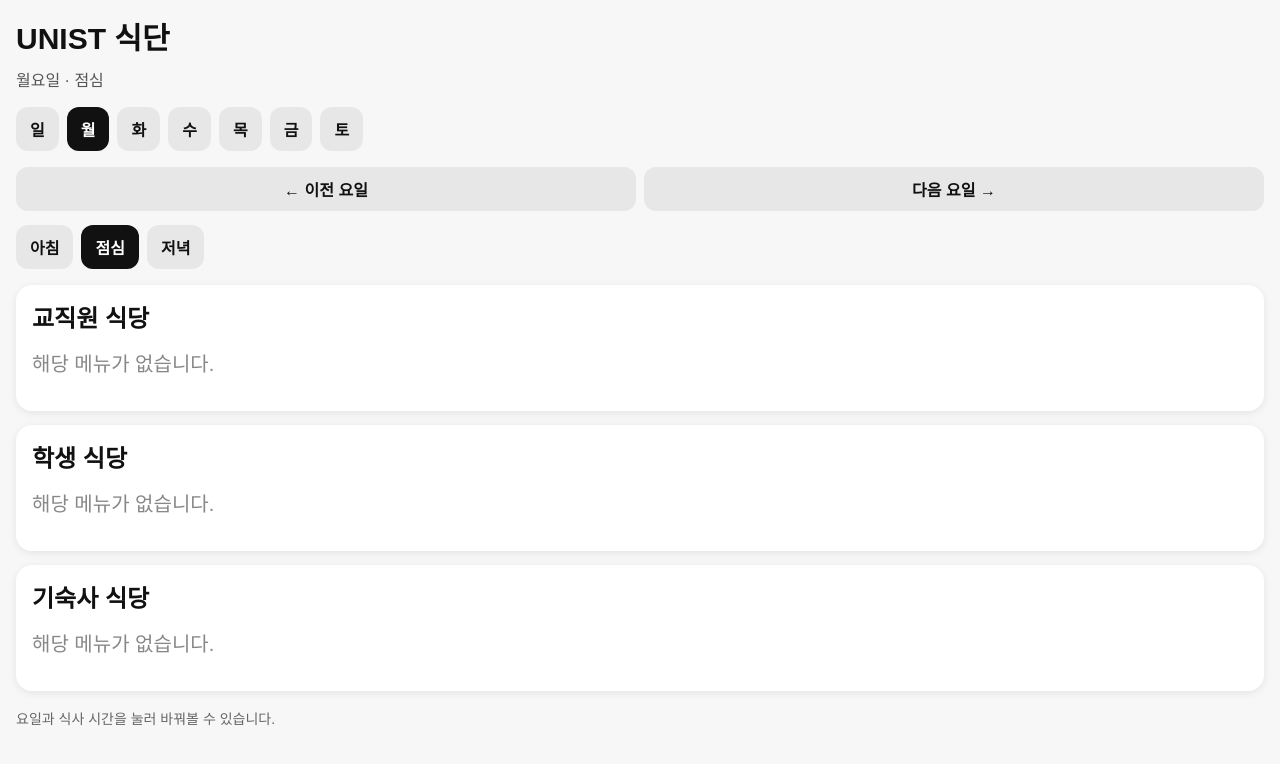
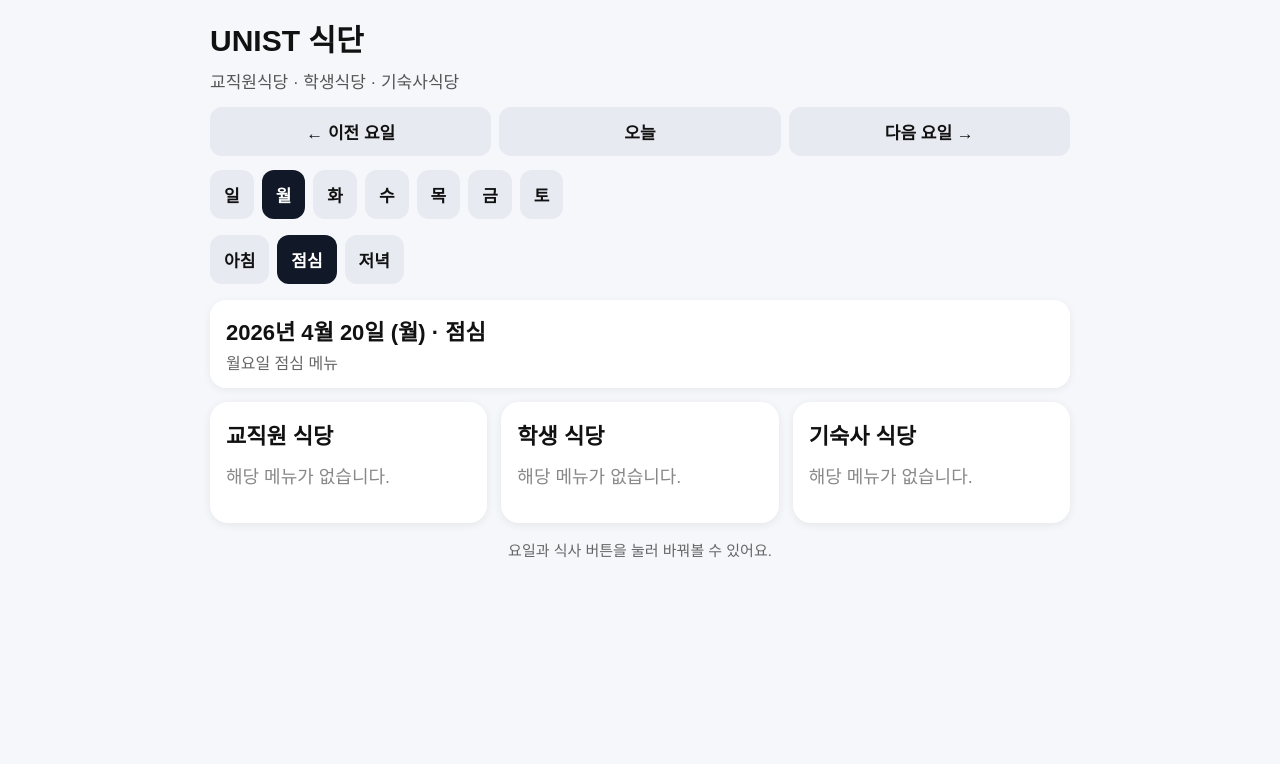
Before and after one commit to swlsw147-ship-it/Meal, a plain HTML site: page index.html in a window 1280 px wide. Both pictures are taken after a click on the button "← 이전 요일". Drawn offline with Linux system fonts and the light colour scheme; no server answers.

Commit message:
Update index.html

```diff
--- a/index.html
+++ b/index.html
@@ -5,84 +5,120 @@
   <meta name="viewport" content="width=device-width, initial-scale=1">
   <title>UNIST 식단</title>
   <style>
+    * {
+      box-sizing: border-box;
+    }
+
     body {
-      font-family: Arial, sans-serif;
       margin: 0;
       padding: 16px;
-      font-size: 18px;
-      line-height: 1.5;
-      background: #f7f7f7;
+      font-family: Arial, sans-serif;
+      background: #f6f7fb;
       color: #111;
     }
 
-    h1 {
-      font-size: 30px;
-      margin: 0 0 8px 0;
+    .wrap {
+      max-width: 860px;
+      margin: 0 auto;
     }
 
-    .sub {
-      font-size: 16px;
+    h1 {
+      margin: 0 0 8px;
+      font-size: 30px;
+    }
+
+    .subtitle {
+      font-size: 17px;
       color: #555;
       margin-bottom: 14px;
+    }
+
+    .top-actions {
+      display: flex;
+      gap: 8px;
+      margin-bottom: 14px;
+    }
+
+    .top-actions button {
+      flex: 1;
     }
 
     .tab-row {
       display: flex;
       gap: 8px;
       overflow-x: auto;
+      padding-bottom: 4px;
       margin-bottom: 12px;
-      padding-bottom: 4px;
+    }
+
+    .tab-row::-webkit-scrollbar {
+      height: 6px;
+    }
+
+    .tab-row::-webkit-scrollbar-thumb {
+      background: #d0d4dd;
+      border-radius: 999px;
     }
 
     button {
       border: none;
       border-radius: 12px;
-      padding: 10px 14px;
-      background: #e7e7e7;
+      padding: 12px 14px;
+      background: #e7eaf1;
       color: #111;
-      font-size: 16px;
-      font-weight: bold;
+      font-size: 17px;
+      font-weight: 700;
       white-space: nowrap;
       cursor: pointer;
     }
 
     button.active {
-      background: #111;
-      color: #fff;
+      background: #111827;
+      color: white;
     }
 
-    .nav-row {
-      display: flex;
-      gap: 8px;
+    .summary-box {
+      background: white;
+      border-radius: 16px;
+      padding: 14px 16px;
       margin-bottom: 14px;
+      box-shadow: 0 2px 8px rgba(0,0,0,0.06);
     }
 
-    .nav-btn {
-      flex: 1;
+    .summary-title {
+      font-size: 22px;
+      font-weight: 800;
+      margin-bottom: 4px;
+    }
+
+    .summary-sub {
+      font-size: 16px;
+      color: #666;
     }
 
     .cards {
-      display: flex;
-      flex-direction: column;
+      display: grid;
+      grid-template-columns: 1fr;
       gap: 14px;
     }
 
     .card {
-      background: #fff;
-      border-radius: 16px;
+      background: white;
+      border-radius: 18px;
       padding: 16px;
-      box-shadow: 0 2px 8px rgba(0,0,0,0.08);
+      box-shadow: 0 2px 10px rgba(0,0,0,0.07);
     }
 
     .card h2 {
-      margin: 0 0 10px 0;
+      margin: 0 0 12px;
       font-size: 24px;
     }
 
     .menu {
       white-space: pre-line;
-      font-size: 20px;
+      font-size: 21px;
       line-height: 1.7;
+      word-break: keep-all;
     }
 
     .empty {
@@ -93,27 +129,49 @@
       margin-top: 14px;
       font-size: 17px;
       color: #444;
+      font-weight: 700;
     }
 
     .footer-note {
-      margin-top: 18px;
-      font-size: 14px;
+      margin-top: 16px;
+      font-size: 15px;
       color: #666;
+      text-align: center;
+    }
+
+    @media (min-width: 760px) {
+      .cards {
+        grid-template-columns: 1fr 1fr 1fr;
+      }
+
+      .card h2 {
+        font-size: 22px;
+      }
+
+      .menu {
+        font-size: 18px;
+      }
     }
   </style>
 </head>
 <body>
+  <div class="wrap">
     <h1>UNIST 식단</h1>
-  <div class="sub" id="currentLabel">불러오는 중...</div>
+    <div class="subtitle">교직원식당 · 학생식당 · 기숙사식당</div>
+
+    <div class="top-actions">
+      <button onclick="moveDay(-1)">← 이전 요일</button>
+      <button onclick="goToday()">오늘</button>
+      <button onclick="moveDay(1)">다음 요일 →</button>
+    </div>
 
     <div class="tab-row" id="dayTabs"></div>
+    <div class="tab-row" id="mealTabs"></div>
 
-  <div class="nav-row">
-    <button class="nav-btn" onclick="moveDay(-1)">← 이전 요일</button>
-    <button class="nav-btn" onclick="moveDay(1)">다음 요일 →</button>
+    <div class="summary-box">
+      <div class="summary-title" id="summaryTitle">불러오는 중...</div>
+      <div class="summary-sub" id="summarySub">잠시만 기다려 주세요.</div>
     </div>
-
-  <div class="tab-row" id="mealTabs"></div>
 
     <div class="cards">
       <div class="card">
@@ -136,13 +194,13 @@
     </div>
 
     <div class="footer-note">
-    요일과 식사 시간을 눌러 바꿔볼 수 있습니다.
+      요일과 식사 버튼을 눌러 바꿔볼 수 있어요.
+    </div>
   </div>
 
   <script>
     const DAY_CODES = ["SUN", "MON", "TUE", "WED", "THU", "FRI", "SAT"];
     const DAY_LABELS = ["일", "월", "화", "수", "목", "금", "토"];
-
     const MEAL_TYPES = ["BREAKFAST", "LUNCH", "DINNER"];
     const MEAL_LABELS = {
       BREAKFAST: "아침",
@@ -150,27 +208,26 @@
       DINNER: "저녁"
     };
 
+    // 저장소 코드 기준상 교직원식당은 확인됨.
+    // 학생/기숙사 식당 이름은 데이터에 따라 조금 다를 수 있어서 alias를 넉넉하게 둠.
     const RESTAURANTS = [
       {
-        key: "faculty",
         title: "교직원 식당",
-        elementMenu: "facultyMenu",
-        elementCalorie: "facultyCalorie",
-        aliases: ["교직원 식당"]
+        menuId: "facultyMenu",
+        calorieId: "facultyCalorie",
+        aliases: ["교직원 식당", "교직원식당", "faculty"]
       },
       {
-        key: "student",
         title: "학생 식당",
-        elementMenu: "studentMenu",
-        elementCalorie: "studentCalorie",
-        aliases: ["학생 식당"]
+        menuId: "studentMenu",
+        calorieId: "studentCalorie",
+        aliases: ["학생 식당", "학생식당", "학생", "student"]
       },
       {
-        key: "dorm",
         title: "기숙사 식당",
-        elementMenu: "dormMenu",
-        elementCalorie: "dormCalorie",
-        aliases: ["기숙사 식당"]
+        menuId: "dormMenu",
+        calorieId: "dormCalorie",
+        aliases: ["기숙사 식당", "기숙사식당", "기숙사", "dormitory", "dorm"]
       }
     ];
 
@@ -182,7 +239,25 @@
       const hour = new Date().getHours();
       if (hour < 8) return "BREAKFAST";
       if (hour < 13) return "LUNCH";
+      if (hour < 18) return "DINNER";
       return "DINNER";
+    }
+
+    function getCurrentWeekDate(dayIndex) {
+      const now = new Date();
+      const todayIndex = now.getDay();
+      const diff = dayIndex - todayIndex;
+      const target = new Date(now);
+      target.setDate(now.getDate() + diff);
+      return target;
+    }
+
+    function formatDate(dateObj) {
+      const y = dateObj.getFullYear();
+      const m = dateObj.getMonth() + 1;
+      const d = dateObj.getDate();
+      const day = DAY_LABELS[dateObj.getDay()];
+      return `${y}년 ${m}월 ${d}일 (${day})`;
     }
 
     function renderDayTabs() {
@@ -191,7 +266,7 @@
 
       DAY_LABELS.forEach((label, index) => {
         const btn = document.createElement("button");
-        btn.textContent = label;
+        btn.textContent = `${label}`;
         if (index === selectedDayIndex) btn.classList.add("active");
         btn.onclick = () => {
           selectedDayIndex = index;
@@ -222,25 +297,44 @@
       renderAll();
     }
 
-    function setHeaderLabel() {
-      document.getElementById("currentLabel").textContent =
-        `${DAY_LABELS[selectedDayIndex]}요일 · ${MEAL_LABELS[selectedMealType]}`;
+    function goToday() {
+      selectedDayIndex = new Date().getDay();
+      selectedMealType = getDefaultMealType();
+      renderAll();
+    }
+
+    function updateSummary() {
+      const dateObj = getCurrentWeekDate(selectedDayIndex);
+      const title = `${formatDate(dateObj)} · ${MEAL_LABELS[selectedMealType]}`;
+      let sub = "";
+
+      const today = new Date();
+      const isToday = today.getDay() === selectedDayIndex;
+      if (isToday) {
+        sub = `오늘 기준 ${MEAL_LABELS[selectedMealType]} 메뉴`;
+      } else {
+        sub = `${DAY_LABELS[selectedDayIndex]}요일 ${MEAL_LABELS[selectedMealType]} 메뉴`;
+      }
+
+      document.getElementById("summaryTitle").textContent = title;
+      document.getElementById("summarySub").textContent = sub;
+    }
+
+    function normalizeText(text) {
+      return String(text || "").replace(/\s+/g, "").toLowerCase();
     }
 
     function findMeal(dayCode, mealType, aliases) {
-      return allData.find(item =>
-        item.dayType === dayCode &&
-        item.mealType === mealType &&
-        aliases.includes(item.restaurantType)
-      );
+      return allData.find(item => {
+        const restaurantType = normalizeText(item.restaurantType);
+        const aliasMatch = aliases.some(alias => normalizeText(alias) === restaurantType);
+        return item.dayType === dayCode && item.mealType === mealType && aliasMatch;
+      });
     }
 
-    function fillRestaurantCard(restaurant) {
-      const dayCode = DAY_CODES[selectedDayIndex];
-      const result = findMeal(dayCode, selectedMealType, restaurant.aliases);
-
-      const menuEl = document.getElementById(restaurant.elementMenu);
-      const calorieEl = document.getElementById(restaurant.elementCalorie);
+    function setCard(menuId, calorieId, result) {
+      const menuEl = document.getElementById(menuId);
+      const calorieEl = document.getElementById(calorieId);
 
       if (!result) {
         menuEl.textContent = "해당 메뉴가 없습니다.";
@@ -249,17 +343,34 @@
         return;
       }
 
-      menuEl.textContent = result.menus.join("\n");
+      const menus = Array.isArray(result.menus) ? result.menus : [];
+      menuEl.textContent = menus.length ? menus.join("\n") : "메뉴 정보가 없습니다.";
       menuEl.classList.remove("empty");
-      calorieEl.textContent = result.calorie ? `🔥 ${result.calorie} kcal` : "";
+
+      if (result.calorie) {
+        calorieEl.textContent = `🔥 ${result.calorie}`;
+      } else {
+        calorieEl.textContent = "";
+      }
+    }
+
+    function renderCards() {
+      const dayCode = DAY_CODES[selectedDayIndex];
+
+      const faculty = findMeal(dayCode, selectedMealType, RESTAURANTS[0].aliases);
+      const student = findMeal(dayCode, selectedMealType, RESTAURANTS[1].aliases);
+      const dorm = findMeal(dayCode, selectedMealType, RESTAURANTS[2].aliases);
+
+      setCard("facultyMenu", "facultyCalorie", faculty);
+      setCard("studentMenu", "studentCalorie", student);
+      setCard("dormMenu", "dormCalorie", dorm);
     }
 
     function renderAll() {
       renderDayTabs();
       renderMealTabs();
-      setHeaderLabel();
-
-      RESTAURANTS.forEach(fillRestaurantCard);
+      updateSummary();
+      renderCards();
     }
 
     async function init() {
@@ -268,7 +379,8 @@
         allData = await res.json();
         renderAll();
       } catch (e) {
-        document.getElementById("currentLabel").textContent = "데이터를 불러오지 못했습니다.";
+        document.getElementById("summaryTitle").textContent = "데이터를 불러오지 못했습니다.";
+        document.getElementById("summarySub").textContent = "잠시 후 다시 시도해 주세요.";
         document.getElementById("facultyMenu").textContent = "불러오기 실패";
         document.getElementById("studentMenu").textContent = "불러오기 실패";
         document.getElementById("dormMenu").textContent = "불러오기 실패";
```
Lines whose indentation alone changed are shown as unchanged.
